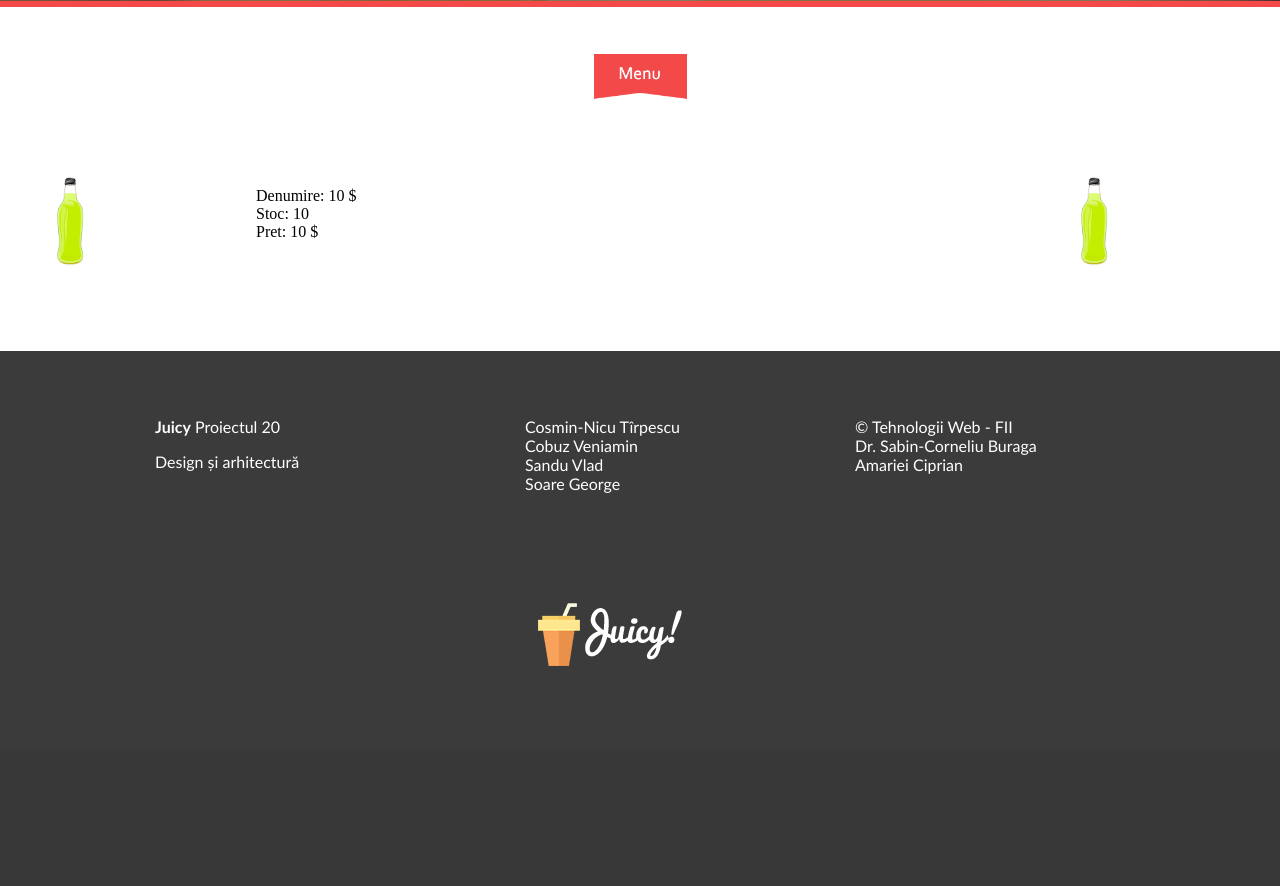
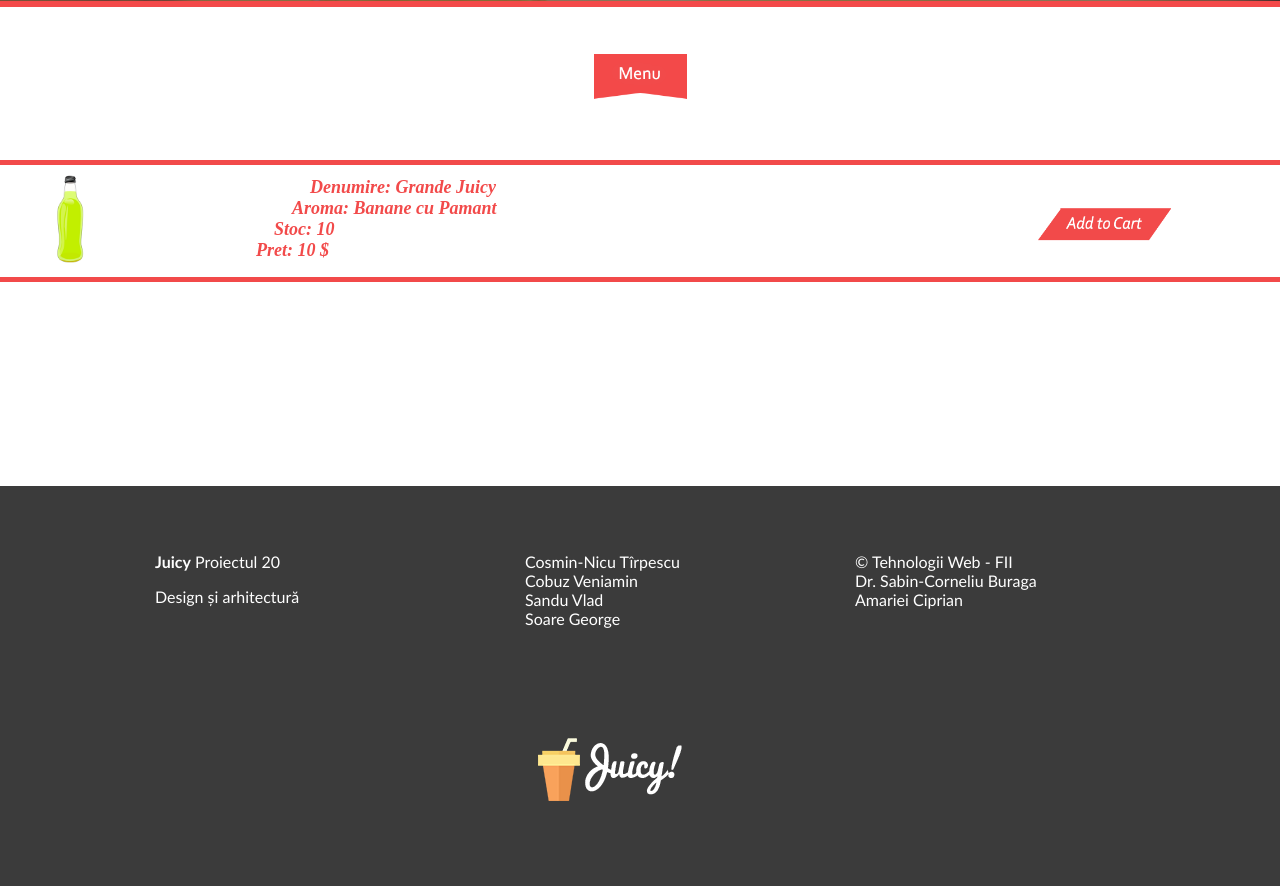
Before and after one commit to Moshnea/GCW, a PHP site: page /XE/meniu.php in a window 1280 px wide. Shown: the part 399-1285 px from the top of the page. Before the commit the page ends 1065 px from the top, so only its background shows below. Run offline with PHP 8.4, Linux system fonts and the light colour scheme.

Commit message:
Update Menu

```diff
--- a/htdocs/meniu.php
+++ b/htdocs/meniu.php
@@ -20,73 +20,34 @@
 
 	<?php require("pop-up.php"); ?>
 
-	</header>
-
 	<div id = "img_meniu"></div>
 
-	<!--
-	<section id = "listameniustg">
-	<ul style = "list-style-type:none;">
+	<section id = "produs">
+		<img src = "img/meniu_bar.png" id = "meniu_bar">
 
-		<li>
-			<h2>Apple Juice</h2>
-			<h3>Cheese, tomato, mushrooms, onions.</h3>
-		</li>
-
-		<li>
-			<h2>Berry Juice </h2>
-			<h3>Chicken, mozzarella cheese, onions.</h3>
-		</li>
-
-
-		<li>
-			<h2>Buble Juice</h2>
-			<h3>Tuna, Sweetcorn, Cheese.</h3>
-		</li>
-
-		<li>
-			<h2>BlaBla Juice</h2>
-			<h3>Pineapple, Minced Beef, Cheese.</h3>
-		</li>
-
-	</ul>
-	</section>
-	-->
-<!--
-	<table style = "width: 100%">
-		<tr>
-			<td width = "20%">
-				<img src="img/slider/img1.png" id = "img_produs">
-			</td>
-			<td width = "60%">
-				Denumire: 10 $
-				<br/>
-				Stoc: 10
-				<br/>
-				Pret: 10 $
-			</td>
-			<td width = "20%">
-				<img src="img/slider/img1.png" id = "img_produs">
-			</td>
-		</tr>
-	</table>
--->
-	<section id = "produs">
 		<div id = "imagine_produs">
 			<img src="img/slider/img1.png" id = "img_produs">
 		</div>
 		<div id="descriere_produs">
-		<br/><br/>
-			Denumire: 10 $
+			&nbsp;&nbsp;&nbsp;&nbsp;&nbsp;&nbsp;&nbsp;&nbsp;&nbsp;&nbsp;&nbsp;&nbsp;Denumire: Grande Juicy
 			<br/>
-			Stoc: 10
+			&nbsp;&nbsp;&nbsp;&nbsp;&nbsp;&nbsp;&nbsp;&nbsp;Aroma: Banane cu Pamant
+			<br/>
+			&nbsp;&nbsp;&nbsp;&nbsp;Stoc: 10
 			<br/>
 			Pret: 10 $
+			<br/>
+
 		</div>
 		<div id = "imagine_produs">
-			<img src="img/slider/img1.png" id = "img_produs">
+			<a href = "">
+				<img src="img/add_to_cart.png" id = "add_to_cart">
+			</a>
 		</div>
+
+		<img src = "img/meniu_bar.png" id = "meniu_bar">
 	</section>
+
 	<?php require("the_footer.php"); ?>
 
 </body>
--- a/htdocs/style.css
+++ b/htdocs/style.css
@@ -712,11 +712,30 @@ section#produs{
 }
 
 div#imagine_produs{
+	margin-top: -20px;
+ 	margin-bottom: -25px;
 	float:left;
 	width: 20%;
 }
 
 div#descriere_produs{
+	transform: translateY(10%);
 	float: left;
 	width: 60%;
+	color: #f24a4a;
+	font-weight: bold;
+	font-style: italic;
+	font-size: 18px;
+	font-family: Corbel;
 }
+
+img#meniu_bar{
+	width: 100%;
+	height: 5px;
+}
+
+img#add_to_cart{
+	transform: translateY(100%);
+	width: 140px;
+	height: 50px;
+}
```
Also changed, not shown: htdocs/img/add_to_cart.png (added), htdocs/img/meniu_bar.png (added).
